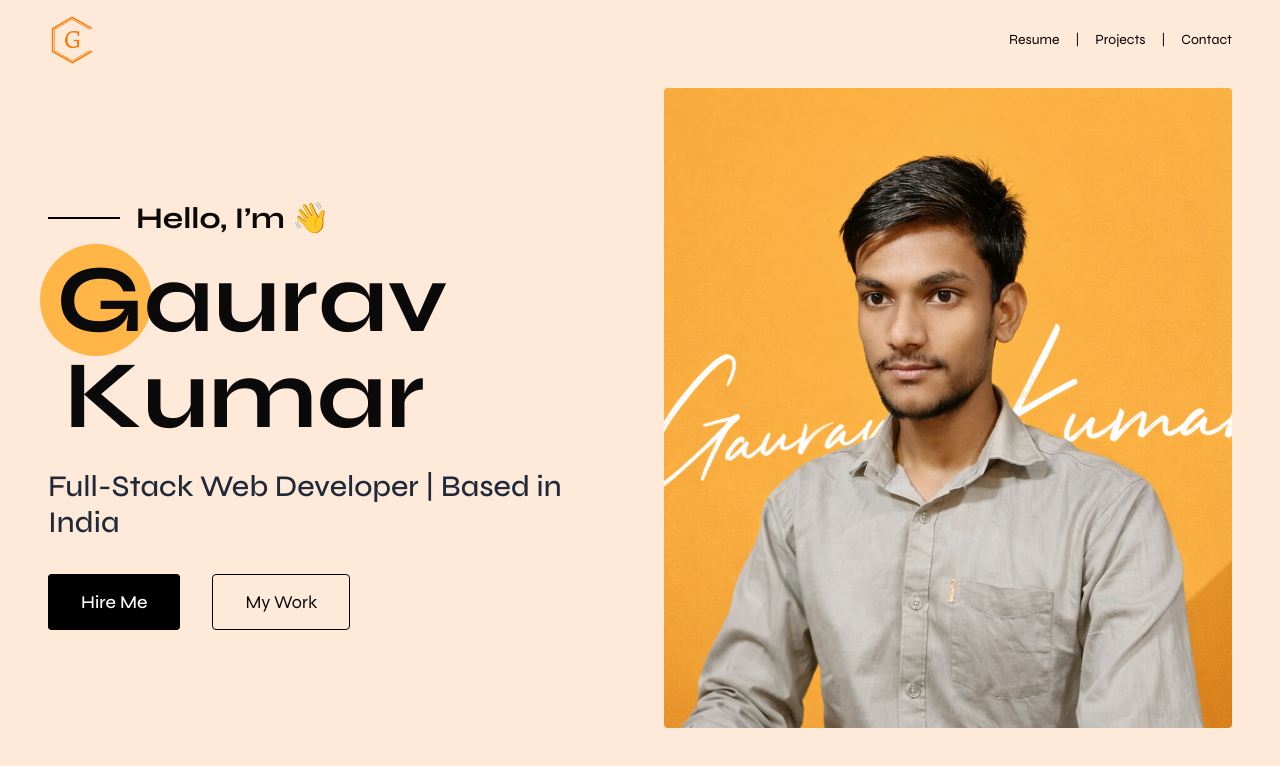
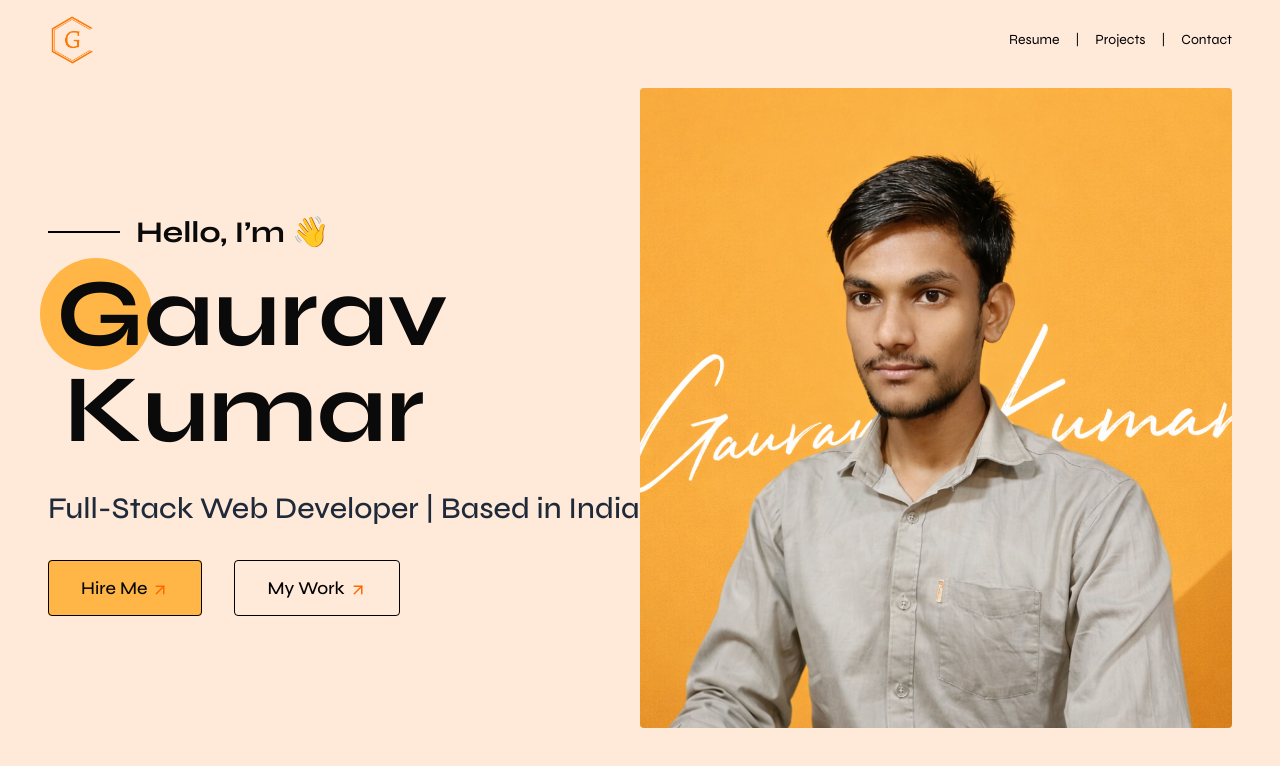
Before and after one commit to gauravkr-dev/gaurav-portfolio, a Next.js app: page / in a window 1280 px wide. Shown: the top 766 px of the page. Built offline with nearby package versions, Linux system fonts and the light colour scheme.

Commit message:
Add animation on the header component

```diff
--- a/app/_components/HeroSection.tsx
+++ b/app/_components/HeroSection.tsx
@@ -1,15 +1,19 @@
+"use client"
 /* eslint-disable @next/next/no-img-element */
+import { motion } from 'framer-motion'
+import { ArrowUpRight } from 'lucide-react'
+import Link from 'next/link'
 import React from 'react'
 
 const HeroSection = () => {
     return (
-        <section id="hero" className='bg-[#FFE9D9] h-screen'>
+        <section id="hero" className='bg-[#FFE9D9] h-screen overflow-hidden'>
             <div className='px-4 md:px-12'>
                 {/* Header */}
                 <div className='flex items-center justify-between py-4'>
-                    <a href="#hero">
+                    <Link href="/">
                         <img src="/gaurav_logo21.png" alt="Logo" className='w-12 h-12' />
-                    </a>
+                    </Link>
 
                     <div className='flex space-x-4 text-gray-800'>
                         <div className='text-black text-sm hover:text-orange-600'>
@@ -32,49 +36,83 @@ const HeroSection = () => {
                 </div>
 
                 {/* Main Content */}
-                <div className='grid grid-cols-1 md:grid-cols-2 gap-18 md:gap-12 mt-6 md:mt-2'>
-                    {/* Left side */}
-                    <div className='flex flex-col justify-center items-start'>
-                        <div className="flex items-center gap-4 mb-4">
+                <div className='grid grid-cols-1 md:grid-cols-2 gap-18 md:gap-0 mt-6 md:mt-2'>
+                    {/* Left side (staggered children) */}
+                    <motion.div
+                        variants={{
+                            hidden: {},
+                            show: { transition: { staggerChildren: 0.12 } },
+                        }}
+                        initial="hidden"
+                        animate="show"
+                        className='flex flex-col justify-center items-start'
+                    >
+                        <motion.div
+                            variants={{ hidden: { x: -40, opacity: 0 }, show: { x: 0, opacity: 1, transition: { duration: 0.45 } } }}
+                            className="flex items-center gap-4 mb-4"
+                        >
                             <div className="w-18 h-[1.2px] bg-black" />
                             <p className="font-bold text-black-800 text-2xl md:text-3xl">
                                 Hello, I’m 👋
                             </p>
-                        </div>
-                        <div className="relative flex items-center gap-4 ml-2">
+                        </motion.div>
+
+                        <motion.div
+                            variants={{ hidden: { x: -60, opacity: 0 }, show: { x: 0, opacity: 1, transition: { duration: 0.55 } } }}
+                            className="relative flex items-center gap-4 ml-2"
+                        >
                             <div className='absolute md:h-28 md:w-28 w-18 h-18 rounded-full bg-[#FFB646] -left-4 -top-2 z-0 pointer-events-none' />
                             <h1 className="text-6xl md:text-8xl font-bold text-black-800 relative z-10">
                                 Gaurav
                             </h1>
-                        </div>
-                        <div className='ml-2'>
+                        </motion.div>
+
+                        <motion.div
+                            variants={{ hidden: { x: -60, opacity: 0 }, show: { x: 0, opacity: 1, transition: { duration: 0.55 } } }}
+                            className='ml-2'
+                        >
                             <h1 className="text-6xl md:text-8xl font-bold text-black-800 ml-2">
                                 Kumar
                             </h1>
-                        </div>
-                        <div>
-                            <h2 className="text-xl md:text-3xl font-medium text-gray-800 mt-6">
+                        </motion.div>
+
+                        <motion.div
+                            variants={{ hidden: { x: -40, opacity: 0 }, show: { x: 0, opacity: 1, transition: { duration: 0.45 } } }}
+                            className='mt-4'
+                        >
+                            <h2 className="text-xl md:text-3xl font-medium text-gray-800 mt-4">
                                 Full-Stack Web Developer | Based in India
                             </h2>
-                        </div>
+                        </motion.div>
 
-                        <div className='flex flex-row items-center gap-8 mt-12'>
+                        <motion.div
+                            variants={{ hidden: { y: 20, opacity: 0 }, show: { y: 0, opacity: 1, transition: { duration: 0.45 } } }}
+                            className='flex flex-row items-center gap-8 mt-12'
+                        >
                             <div>
-                                <a href="#contact" className='text-lg font-medium hover:text-black hover:bg-transparent border border-black bg-black text-white rounded px-8 py-4 duration-300'>
+                                <a href="#contact" className='text-lg font-medium bg-[#FFB646] border border-black rounded px-8 py-4 hover:bg-[#FFB646]/40'>
                                     Hire Me
+                                    <ArrowUpRight className='ml-1 inline text-orange-500' size={18} />
                                 </a>
                             </div>
                             <div>
-                                <a href="#projects" className='text-lg font-mediumtext-black bg-transparent border border-black hover:bg-black hover:text-white rounded px-8 py-4 duration-300'>
+                                <a href="#projects" className='text-lg font-medium text-black bg-transparent border border-black hover:bg-[#FFB646]/40 rounded px-8 py-4 duration-300'>
                                     My Work
+                                    <ArrowUpRight className='ml-1 inline text-orange-500' size={18} />
                                 </a>
                             </div>
+                        </motion.div>
+                    </motion.div>
+                    {/* Right side */}
+                    <motion.div
+                        initial={{ x: 100, opacity: 0 }}
+                        animate={{ x: 0, opacity: 1 }}
+                        transition={{ duration: 0.6 }}
+                    >
+                        <div>
+                            <img src="/gaurav.png" alt="Hero Image" className='w-full md:h-[80vh] h-[40vh] object-cover rounded' />
                         </div>
-                    </div>
-                    {/* Right side */}
-                    <div>
-                        <img src="/gaurav.png" alt="Hero Image" className='w-full md:h-[80vh] h-[40vh] object-cover rounded' />
-                    </div>
+                    </motion.div>
                 </div>
             </div>
         </section>
--- a/package.json
+++ b/package.json
@@ -11,6 +11,7 @@
   "dependencies": {
     "class-variance-authority": "^0.7.1",
     "clsx": "^2.1.1",
+    "framer-motion": "^12.38.0",
     "lucide-react": "^1.7.0",
     "next": "16.2.2",
     "radix-ui": "^1.4.3",
```
Also changed, not shown: 1 other file (tests, documents, lock files or other folders).
